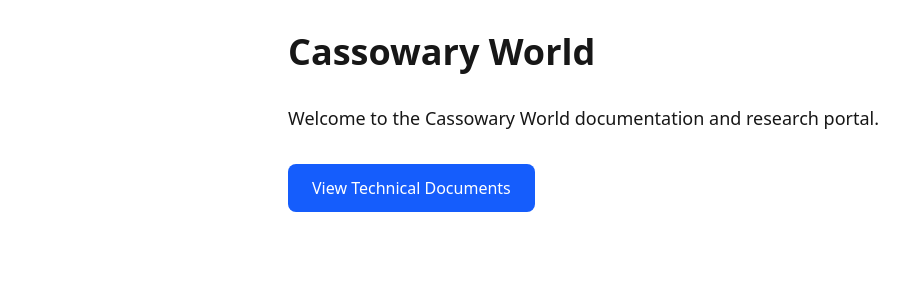
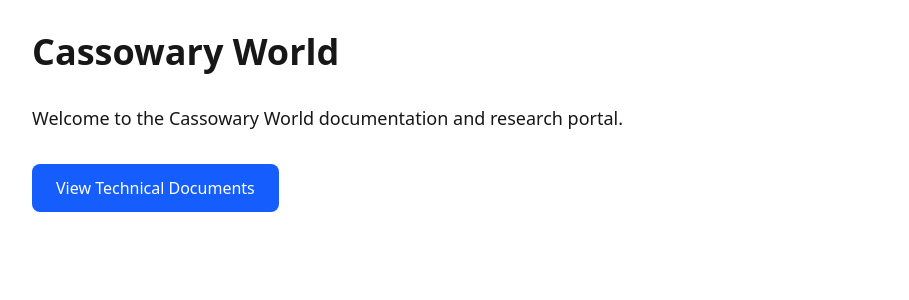
Before and after one commit to Crushford/cassowary-world, a Next.js app: page / in a window 1280 px wide. Shown: the top 300 px of the page, without its empty margins (0-909 px from the left). Built offline with nearby package versions, Linux system fonts and the light colour scheme.

Commit message:
remove max widths

```diff
--- a/src/app/page.tsx
+++ b/src/app/page.tsx
@@ -2,7 +2,7 @@ import Link from 'next/link'
 
 export default function HomePage() {
   return (
-    <main className="container mx-auto min-h-screen max-w-3xl p-8">
+    <main className="container mx-auto min-h-screen p-8">
       <h1 className="text-4xl font-bold mb-8">Cassowary World</h1>
       <p className="text-lg mb-8">
         Welcome to the Cassowary World documentation and research portal.
--- a/src/app/technical-docs/[slug]/page.tsx
+++ b/src/app/technical-docs/[slug]/page.tsx
@@ -32,7 +32,7 @@ export default async function TechnicalDocumentPage({
     : null
 
   return (
-    <main className="container mx-auto min-h-screen max-w-3xl p-8 flex flex-col gap-4">
+    <main className="container mx-auto min-h-screen p-8 flex flex-col gap-4">
       <Link href="/technical-docs" className="hover:underline">
         ← Back to documents
       </Link>
--- a/src/app/technical-docs/page.tsx
+++ b/src/app/technical-docs/page.tsx
@@ -24,7 +24,7 @@ export default async function TechnicalDocumentIndexPage() {
   )
 
   return (
-    <main className="container mx-auto min-h-screen max-w-3xl p-8">
+    <main>
       <h1 className="text-4xl font-bold mb-8">Technical Documents</h1>
       <ul className="flex flex-col gap-y-4">
         {docs.map(doc => (
```
